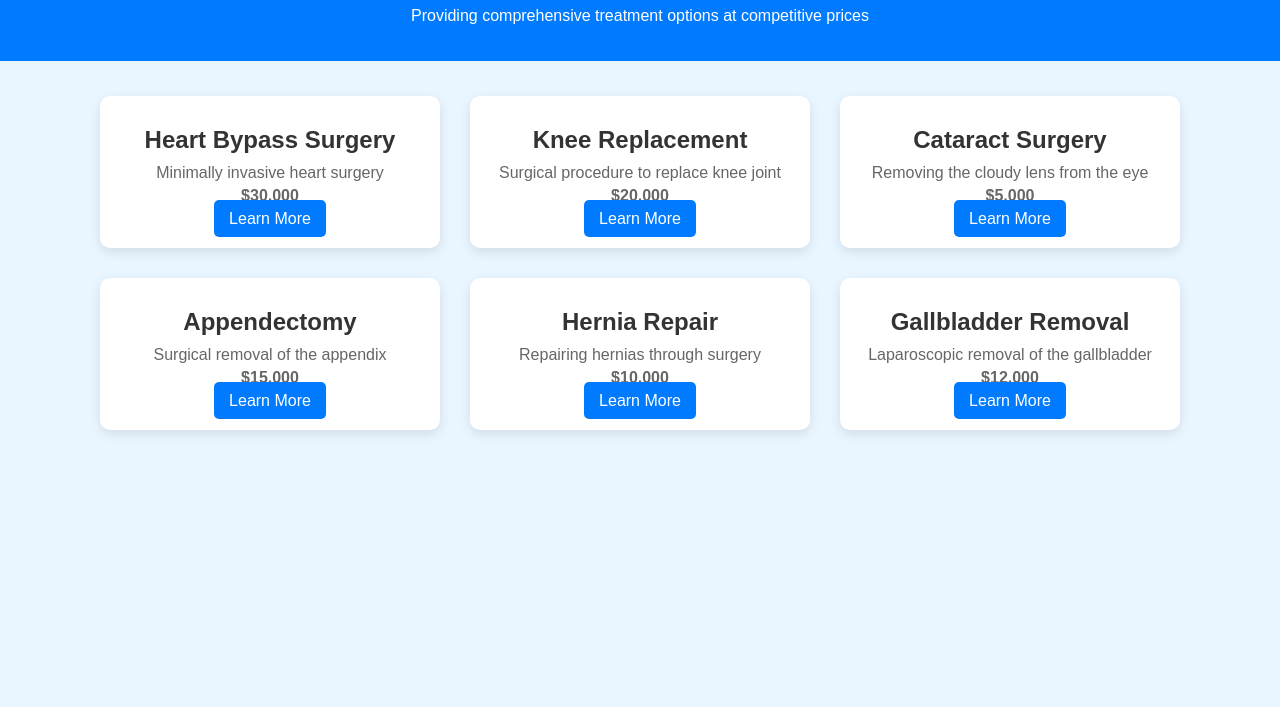
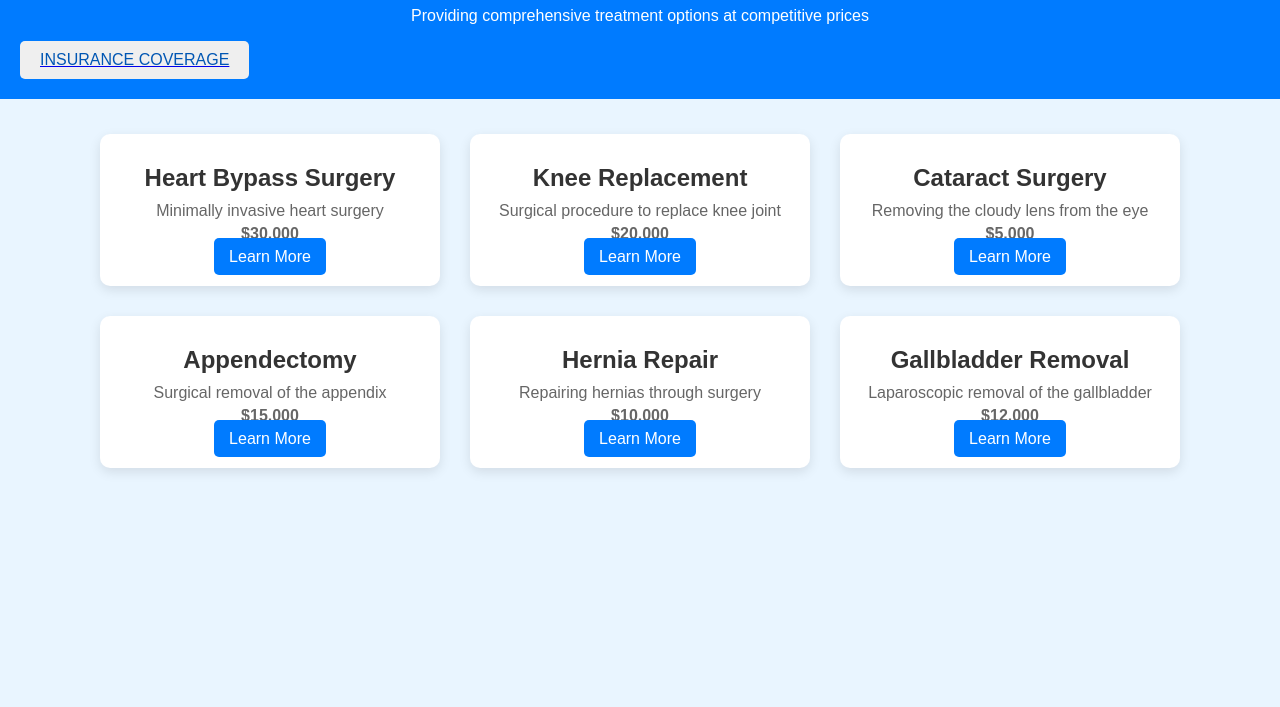
Before and after one commit to aravindhbalaji04/VITMEDITHON_DigitalDynamos, a plain HTML site: page treat.html in a window 1280 px wide. Shown: the part 93-800 px from the top of the page. Drawn offline with Linux system fonts and the light colour scheme.

Commit message:
Initial commit-3

```diff
--- a/treat.html
+++ b/treat.html
@@ -82,6 +82,12 @@
     <div class="header">
         <h1>Explore Our Medical Treatments</h1>
         <p>Providing comprehensive treatment options at competitive prices</p>
+        <a href="ins.html"><button style="display: block;padding: 10px 20px;
+        border: none;
+        border-radius: 5px;
+        cursor: pointer;
+        font-size: 16px;
+        color: #0056b3;">INSURANCE COVERAGE</button></a>
     </div>
 
     <div class="container">
```
Also changed, not shown: ins.html (+3 -3 lines).
